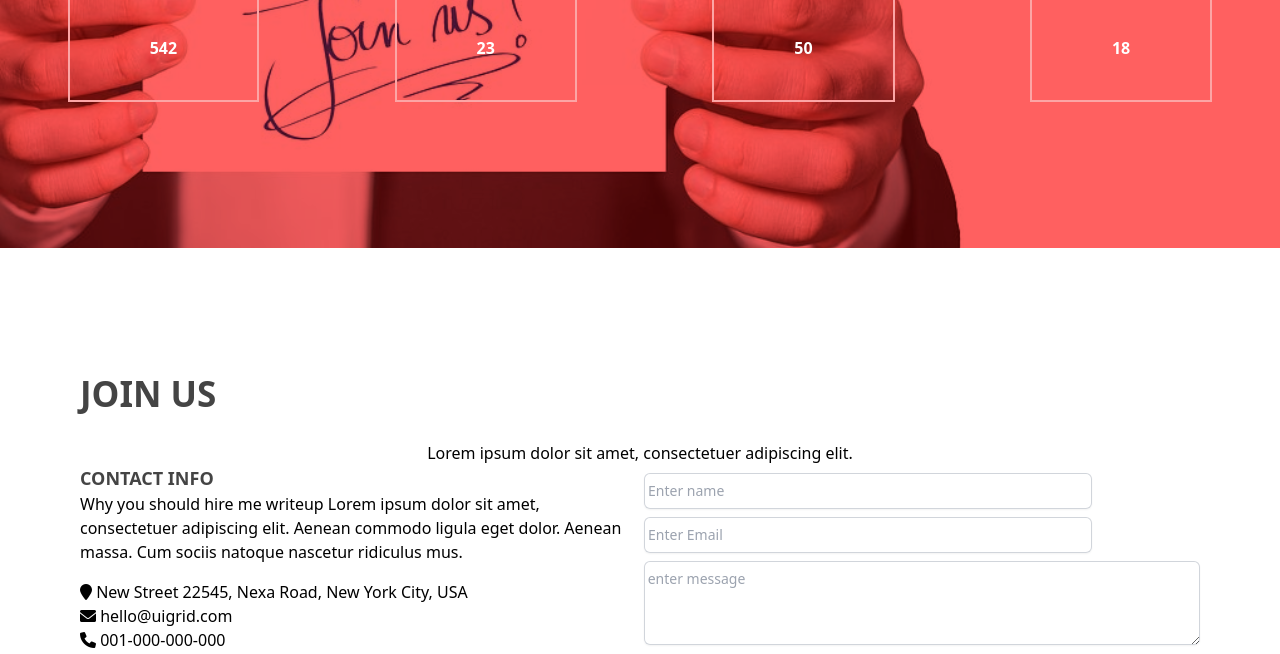
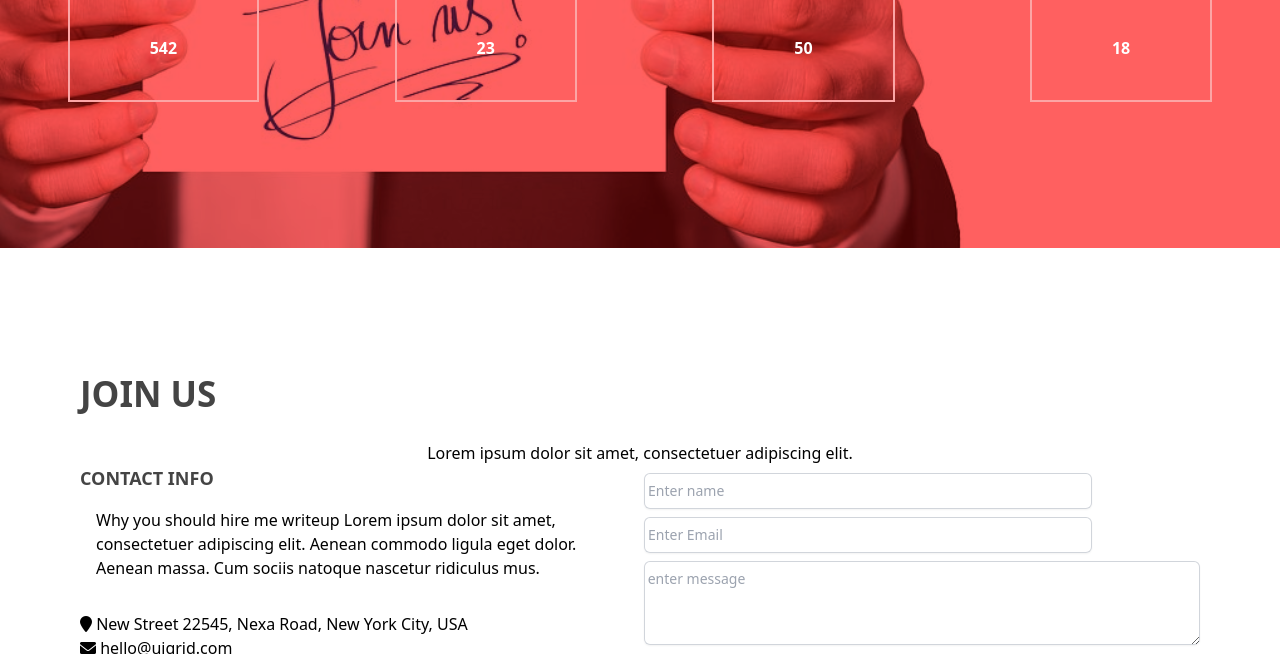
Before and after one commit to reham-elsayed/egyptian-party, a plain HTML site: page index.html in a window 1280 px wide. Shown: the part 1456-2110 px from the top of the page. Drawn offline with nearby package versions, Linux system fonts and the light colour scheme; some packages are replaced by stand-ins of ours; a script that the page names is missing.

Commit message:
Update index.html

```diff
--- a/index.html
+++ b/index.html
@@ -92,7 +92,7 @@
                     <div class="con-info">
 
                         <h3><strong>CONTACT INFO</strong></h3>
-                        <p >Why you should hire me writeup Lorem ipsum dolor sit amet, consectetuer adipiscing elit. Aenean commodo ligula eget dolor. Aenean massa. Cum sociis natoque nascetur ridiculus mus.
+                        <p class="p-4">Why you should hire me writeup Lorem ipsum dolor sit amet, consectetuer adipiscing elit. Aenean commodo ligula eget dolor. Aenean massa. Cum sociis natoque nascetur ridiculus mus.
 
                         </p>
 
```
